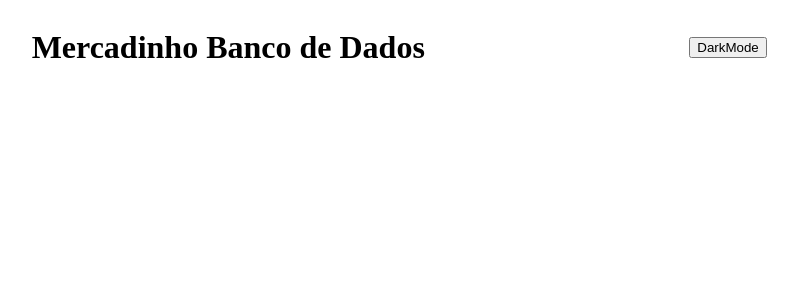
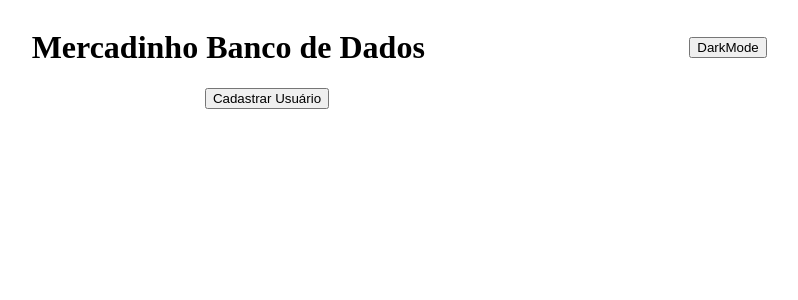
Before and after one commit to WagnerTerry/MercadinhoBD, a React (Vite) app in the folder frontend/: page / in a window 1280 px wide. Shown: the top 300 px of the page, without its empty margins (373-1171 px from the left). Built offline with nearby package versions, Linux system fonts and the light colour scheme.

Commit message:
chore: rotas entre a home e usuarios

```diff
--- a/frontend/src/views/Home/index.tsx
+++ b/frontend/src/views/Home/index.tsx
@@ -1,11 +1,12 @@
-import React, {useState} from 'react'
+import React, { useState } from 'react'
+import { Link } from 'react-router-dom';
 
 import "./style.scss"
 
-export function Home(){
+export function Home() {
     const [darkMode, setDarkMode] = useState(false)
 
-    function screenDarkMode(){
+    function screenDarkMode() {
         let element = document.body;
         element.classList.toggle("darkmode")
     }
@@ -17,6 +18,13 @@ export function Home(){
                 <h1>Mercadinho Banco de Dados</h1>
                 <button onClick={screenDarkMode}>DarkMode</button>
             </header>
+            <main>
+                <Link to="/users" className='link'>
+                    <button>
+                        Cadastrar Usuário
+                    </button>
+                </Link>
+            </main>
         </div>
     )
 }
--- a/frontend/src/views/Home/style.scss
+++ b/frontend/src/views/Home/style.scss
@@ -4,14 +4,24 @@
 }
 
 #home {
-
-    // display: flex;
-    // align-items: center;
-    // justify-content: center;
+    button {
+        cursor: pointer;
+    }
 
     header {
         display: flex;
         justify-content: space-around;
         align-items: center;
     }
+
+    main {
+        display: flex;
+        align-items: center;
+        justify-content: center;
+
+        .link {
+            text-decoration: none;
+            color: black;
+        }
+    }
 }
--- a/frontend/src/views/Users/index.tsx
+++ b/frontend/src/views/Users/index.tsx
@@ -1,7 +1,13 @@
 import React from 'react'
+import { Link } from 'react-router-dom'
 
-export function Users(){
+export function Users() {
     return (
-        <h1>Users</h1>
+        <div id="users">
+            <h1>Usuarios</h1>
+            <Link to="/">
+                <button>Voltar para Home</button>
+            </Link>
+        </div>
     )
 }
```
